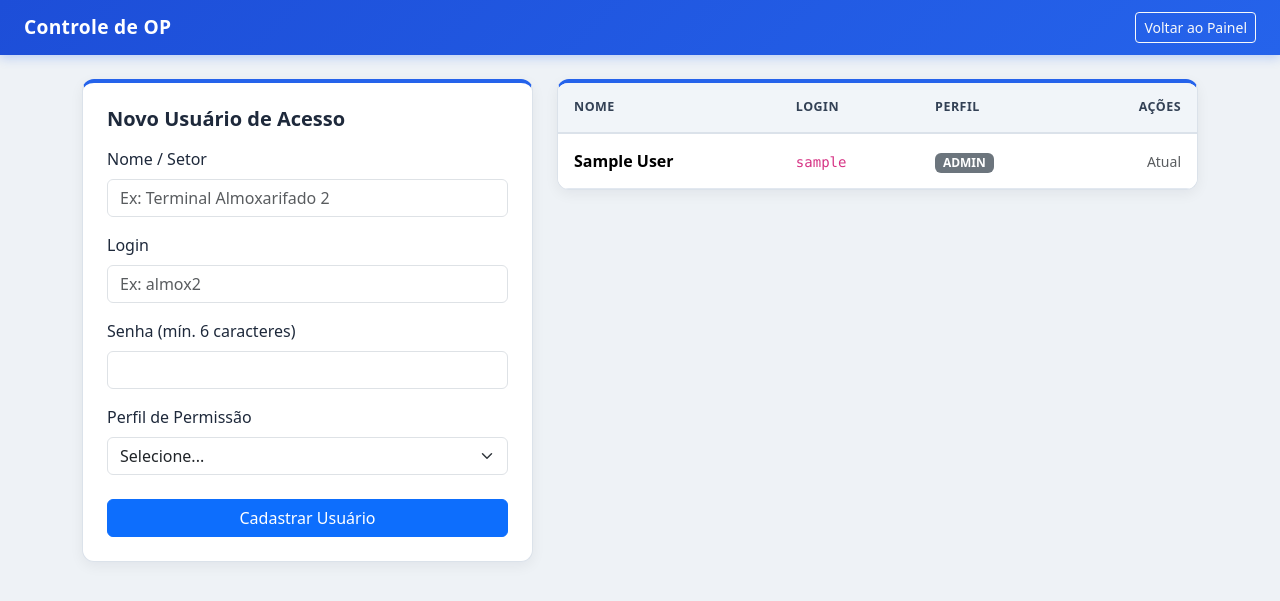
After one commit to narcisoricardo/Controle-op, a PHP site: page /usuarios.php in a window 1280 px wide. The commit adds this page. Shown: the top 601 px of the page. Run offline with PHP 8.4, Linux system fonts and the light colour scheme; the visitor is signed in with stand-in values (Sample User, id 1); a stand-in replaces the project's code that opens the database connection.

Commit message:
Versao estavel completa: fluxo de OPs, filtros, KPIs e gestao de usuarios

```diff
--- /dev/null
+++ b/app/Controllers/UsuarioController.php
@@ -0,0 +1,61 @@
+<?php
+
+require_once __DIR__ . '/../Models/UsuarioModel.php';
+
+class UsuarioController
+{
+    private UsuarioModel $usuarioModel;
+
+    public function __construct(PDO $pdo)
+    {
+        $this->usuarioModel = new UsuarioModel($pdo);
+    }
+
+    public function listar(): array
+    {
+        return $this->usuarioModel->listarTodos();
+    }
+
+    public function cadastrar(array $post): ?string
+    {
+        $nome   = trim($post['nome'] ?? '');
+        $login  = trim($post['login'] ?? '');
+        $senha  = $post['senha'] ?? '';
+        $perfil = $post['perfil'] ?? '';
+
+        if ($nome === '' || $login === '' || $senha === '') {
+            return 'Preencha nome, login e senha.';
+        }
+
+        if (strlen($senha) < 6) {
+            return 'A senha deve ter pelo menos 6 caracteres.';
+        }
+
+        if (!in_array($perfil, ['admin', 'almoxarife', 'producao'], true)) {
+            return 'Selecione um perfil de acesso válido.';
+        }
+
+        try {
+            $this->usuarioModel->criar($nome, $login, $senha, $perfil);
+            header('Location: usuarios.php?sucesso=1');
+            exit;
+        } catch (PDOException $e) {
+            if ($e->getCode() === '23000') {
+                return 'Já existe um usuário cadastrado com esse login.';
+            }
+
+            return 'Erro ao cadastrar usuário.';
+        }
+    }
+
+    public function excluir(int $id, int $usuarioLogadoId): ?string
+    {
+        if ($id === $usuarioLogadoId) {
+            return 'Você não pode excluir o próprio usuário logado.';
+        }
+
+        $this->usuarioModel->excluir($id);
+        header('Location: usuarios.php?excluido=1');
+        exit;
+    }
+}
--- a/app/Models/UsuarioModel.php
+++ b/app/Models/UsuarioModel.php
@@ -13,14 +13,44 @@ class UsuarioModel
     {
         $sql = "SELECT id, nome, login, senha_hash, perfil
                 FROM usuarios
-                WHERE login = :login AND ativo = 1
+                WHERE login = :login
                 LIMIT 1";
 
         $stmt = $this->pdo->prepare($sql);
         $stmt->execute([':login' => $login]);
 
         $usuario = $stmt->fetch();
-
         return $usuario ?: null;
     }
+
+    public function listarTodos(): array
+    {
+        $sql = "SELECT id, nome, login, perfil FROM usuarios ORDER BY nome ASC";
+        $stmt = $this->pdo->query($sql);
+        return $stmt->fetchAll();
+    }
+
+    public function criar(string $nome, string $login, string $senha, string $perfil): bool
+    {
+        $senhaHash = password_hash($senha, PASSWORD_DEFAULT);
+
+        $sql = "INSERT INTO usuarios (nome, login, senha_hash, perfil)
+                VALUES (:nome, :login, :senha_hash, :perfil)";
+
+        $stmt = $this->pdo->prepare($sql);
+
+        return $stmt->execute([
+            ':nome'       => $nome,
+            ':login'      => $login,
+            ':senha_hash' => $senhaHash,
+            ':perfil'     => $perfil,
+        ]);
+    }
+
+    public function excluir(int $id): bool
+    {
+        $sql = "DELETE FROM usuarios WHERE id = :id";
+        $stmt = $this->pdo->prepare($sql);
+        return $stmt->execute([':id' => $id]);
+    }
 }
--- /dev/null
+++ b/app/Views/usuarios_view.php
@@ -0,0 +1,112 @@
+<!DOCTYPE html>
+<html lang="pt-BR">
+<head>
+    <meta charset="UTF-8">
+    <meta name="viewport" content="width=device-width, initial-scale=1.0">
+    <title>Usuários - Controle de OP</title>
+    <link href="https://cdn.jsdelivr.net/npm/bootstrap@5.3.3/dist/css/bootstrap.min.css" rel="stylesheet">
+    <link href="css/estilo.css" rel="stylesheet">
+</head>
+<body>
+
+<nav class="navbar navbar-dark navbar-industrial px-4 py-2">
+    <a href="index.php" class="navbar-brand mb-0">Controle de OP</a>
+    <a href="index.php" class="btn btn-outline-light btn-sm">Voltar ao Painel</a>
+</nav>
+
+<div class="container mt-4 mb-5">
+    <?php if (isset($_GET['sucesso'])): ?>
+        <div class="alert alert-success">Usuário cadastrado com sucesso!</div>
+    <?php endif; ?>
+
+    <?php if (isset($_GET['excluido'])): ?>
+        <div class="alert alert-warning">Usuário removido com sucesso.</div>
+    <?php endif; ?>
+
+    <?php if (!empty($erro)): ?>
+        <div class="alert alert-danger"><?= htmlspecialchars($erro, ENT_QUOTES, 'UTF-8') ?></div>
+    <?php endif; ?>
+
+    <div class="row g-4">
+        <div class="col-md-5">
+            <div class="card-sistema p-4">
+                <h5 class="fw-bold mb-3">Novo Usuário de Acesso</h5>
+
+                <form method="POST" action="usuarios.php">
+                    <input type="hidden" name="acao" value="criar">
+
+                    <div class="mb-3">
+                        <label for="nome" class="form-label">Nome / Setor</label>
+                        <input type="text" class="form-control" id="nome" name="nome" placeholder="Ex: Terminal Almoxarifado 2" required>
+                    </div>
+
+                    <div class="mb-3">
+                        <label for="login" class="form-label">Login</label>
+                        <input type="text" class="form-control" id="login" name="login" placeholder="Ex: almox2" required>
+                    </div>
+
+                    <div class="mb-3">
+                        <label for="senha" class="form-label">Senha (mín. 6 caracteres)</label>
+                        <input type="password" class="form-control" id="senha" name="senha" required>
+                    </div>
+
+                    <div class="mb-4">
+                        <label for="perfil" class="form-label">Perfil de Permissão</label>
+                        <select class="form-select" id="perfil" name="perfil" required>
+                            <option value="">Selecione...</option>
+                            <option value="almoxarife">Almoxarife (Separação)</option>
+                            <option value="producao">Produção (Retirada / Interrupção)</option>
+                            <option value="admin">Administrador (Acesso Total)</option>
+                        </select>
+                    </div>
+
+                    <button type="submit" class="btn btn-primary w-100">Cadastrar Usuário</button>
+                </form>
+            </div>
+        </div>
+
+        <div class="col-md-7">
+            <div class="card-sistema">
+                <div class="table-responsive">
+                    <table class="table tabela-ops align-middle mb-0">
+                        <thead>
+                            <tr>
+                                <th>Nome</th>
+                                <th>Login</th>
+                                <th>Perfil</th>
+                                <th class="text-end">Ações</th>
+                            </tr>
+                        </thead>
+                        <tbody>
+                            <?php foreach ($usuarios as $u): ?>
+                                <tr>
+                                    <td class="fw-semibold"><?= htmlspecialchars($u['nome'], ENT_QUOTES, 'UTF-8') ?></td>
+                                    <td><code><?= htmlspecialchars($u['login'], ENT_QUOTES, 'UTF-8') ?></code></td>
+                                    <td>
+                                        <span class="badge bg-secondary text-uppercase">
+                                            <?= htmlspecialchars($u['perfil'], ENT_QUOTES, 'UTF-8') ?>
+                                        </span>
+                                    </td>
+                                    <td class="text-end">
+                                        <?php if ((int)$u['id'] !== (int)$_SESSION['usuario_id']): ?>
+                                            <form method="POST" action="usuarios.php" class="d-inline" onsubmit="return confirm('Excluir o usuário <?= htmlspecialchars($u['login'], ENT_QUOTES, 'UTF-8') ?>?');">
+                                                <input type="hidden" name="acao" value="excluir">
+                                                <input type="hidden" name="id" value="<?= (int)$u['id'] ?>">
+                                                <button type="submit" class="btn btn-sm btn-outline-danger">Excluir</button>
+                                            </form>
+                                        <?php else: ?>
+                                            <span class="text-muted small">Atual</span>
+                                        <?php endif; ?>
+                                    </td>
+                                </tr>
+                            <?php endforeach; ?>
+                        </tbody>
+                    </table>
+                </div>
+            </div>
+        </div>
+    </div>
+</div>
+
+</body>
+</html>
--- /dev/null
+++ b/public/usuarios.php
@@ -0,0 +1,24 @@
+<?php
+
+require_once __DIR__ . '/../app/controle_acesso.php';
+exigirPerfil(['admin']);
+
+require_once __DIR__ . '/../config/conexao.php';
+require_once __DIR__ . '/../app/Controllers/UsuarioController.php';
+
+$usuarioController = new UsuarioController($pdo);
+$erro = null;
+
+if ($_SERVER['REQUEST_METHOD'] === 'POST') {
+    $acao = $_POST['acao'] ?? '';
+
+    if ($acao === 'criar') {
+        $erro = $usuarioController->cadastrar($_POST);
+    } elseif ($acao === 'excluir') {
+        $erro = $usuarioController->excluir((int)($_POST['id'] ?? 0), (int)$_SESSION['usuario_id']);
+    }
+}
+
+$usuarios = $usuarioController->listar();
+
+require __DIR__ . '/../app/Views/usuarios_view.php';
```
Also changed, not shown: app/Views/painel_view.php (+5 -2 lines).
